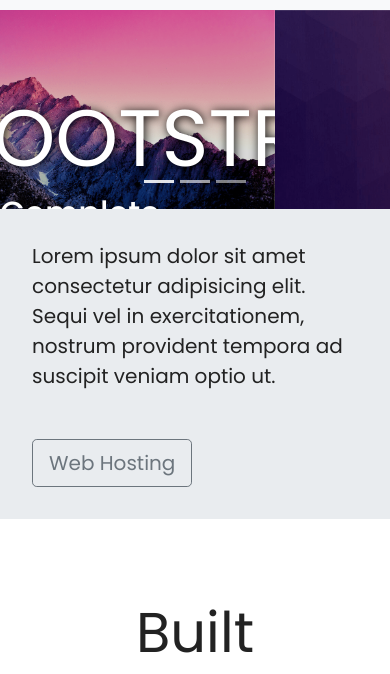
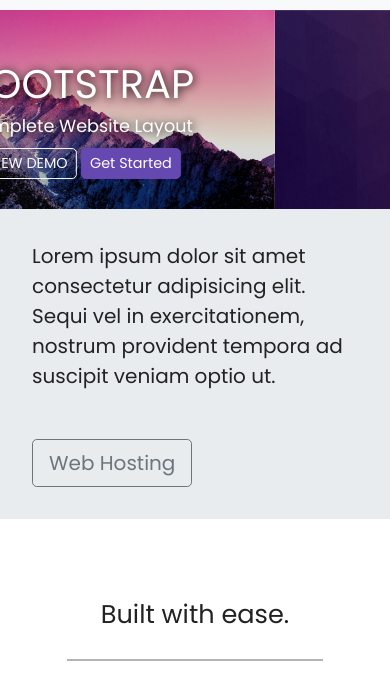
Before and after one commit to poluna/succulent-garden, a website: page Bootstrap/index.html in a window 390 px wide. Shown: the part 75-749 px from the top of the page. Drawn offline with nearby package versions, Linux system fonts and the light colour scheme.

Commit message:
Some practice

```diff
--- a/Bootstrap/style.css
+++ b/Bootstrap/style.css
@@ -153,7 +153,6 @@
 
 footer a {
   color: #d5d5d5;
-
 }
 
 hr.light-100 {
@@ -165,10 +164,71 @@
 
 /*---Media Queries --*/
 @media (max-width: 992px) {
+  .social a {
+    font-size: 4em;
+    padding: 2rem;
+  }
 }
 @media (max-width: 768px) {
+  .carousel-caption {
+    top: 45%;
+  }
+
+  .carousel-caption h1 {
+    font-size: 350%;
+  }
+
+  .carousel-caption h3 {
+    font-size: 140%;
+    font-weight: 400;
+    padding-bottom: 0.2rem;
+  }
+
+  .carousel-caption .btn {
+    font-size: 95%;
+    padding: 8px 14px;
+  }
+
+  .display-4 {
+    font-size: 200%;
+  }
+
+  .social a {
+    font-size: 2.5em;
+    padding: 1.2rem;
+  }
 }
+
 @media (max-width: 576px) {
+  .carousel-caption {
+    top: 40%;
+  }
+
+  .carousel-caption h1 {
+    font-size: 250%;
+  }
+
+  .carousel-caption h3 {
+    font-size: 110%;
+  }
+
+  .carousel-caption .btn {
+    font-size: 90%;
+    padding: 4px 8px;
+  }
+
+  .carousel-indicators {
+    display: none;
+  }
+
+  .display-4 {
+    font-size: 160%;
+  }
+
+  .social a {
+    font-size: 2em;
+    padding: 0.7rem;
+  }
 }
 
 /*---Firefox Bug Fix --*/
```
